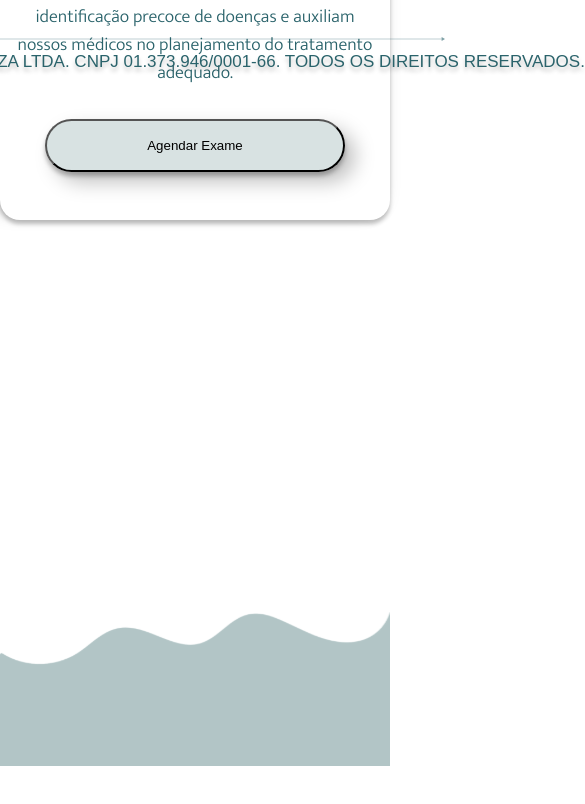
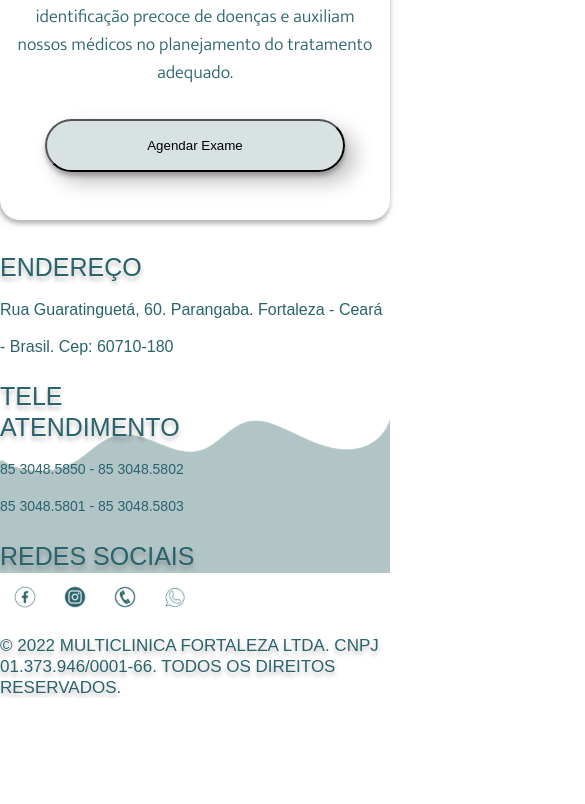
Before and after one commit to anikape/multiclinicafortaleza, a Next.js app: page / in a window 390 px wide. Shown: the part 2599-3403 px from the top of the page, 585 px wide, since content can reach past the window. After the commit the page ends 3297 px from the top, so only its background shows below. Built offline with nearby package versions, Linux system fonts and the light colour scheme; a web font is replaced by a local one.

Commit message:
responvidade para tablet e celular

```diff
--- a/components/Footer/footer.css
+++ b/components/Footer/footer.css
@@ -3,7 +3,7 @@
   background-repeat: no-repeat;
   background-size: 100%;
   background-position: center;
-width:100%;
+width:100vw;
 height: 800px;
 }
 
@@ -139,3 +139,59 @@
 text-shadow: 0px 4px 4px rgba(0, 0, 0, 0.25);
 top: 2650px
 }
+
+@media screen and (max-width: 768px) {
+  .footer__container{
+  height: auto;
+  }
+
+  .logo__footer{
+  width: 100%;
+  height: auto;
+  left: 0;
+  top: 0;
+  }
+
+  .footer__adress{
+  flex-direction: column;
+  }
+
+  .adress, .contact, .socials{
+  position: static;
+  width: 100%;
+  height: auto;
+  margin-bottom: 1rem;
+  }
+
+  .adress p, .contact p{
+  width: 100%;
+  height: auto;
+  padding-top: 0.5rem;
+  }
+
+  .socials h2{
+  width: auto;
+  padding-left: 0;
+  }
+
+  .icons img{
+  width: 50px;
+  height: 50px;
+  }
+
+  .line{
+  top: auto;
+  bottom: 0;
+  }
+
+  .copyright{
+  justify-content: flex-start;
+  padding-top: 1.5rem;
+  }
+
+  .copyright p{
+  width: 100%;
+  height: auto;
+  top: auto;
+  }
+  }
```
Also changed, not shown: 1 other file (tests, documents, lock files or other folders).
